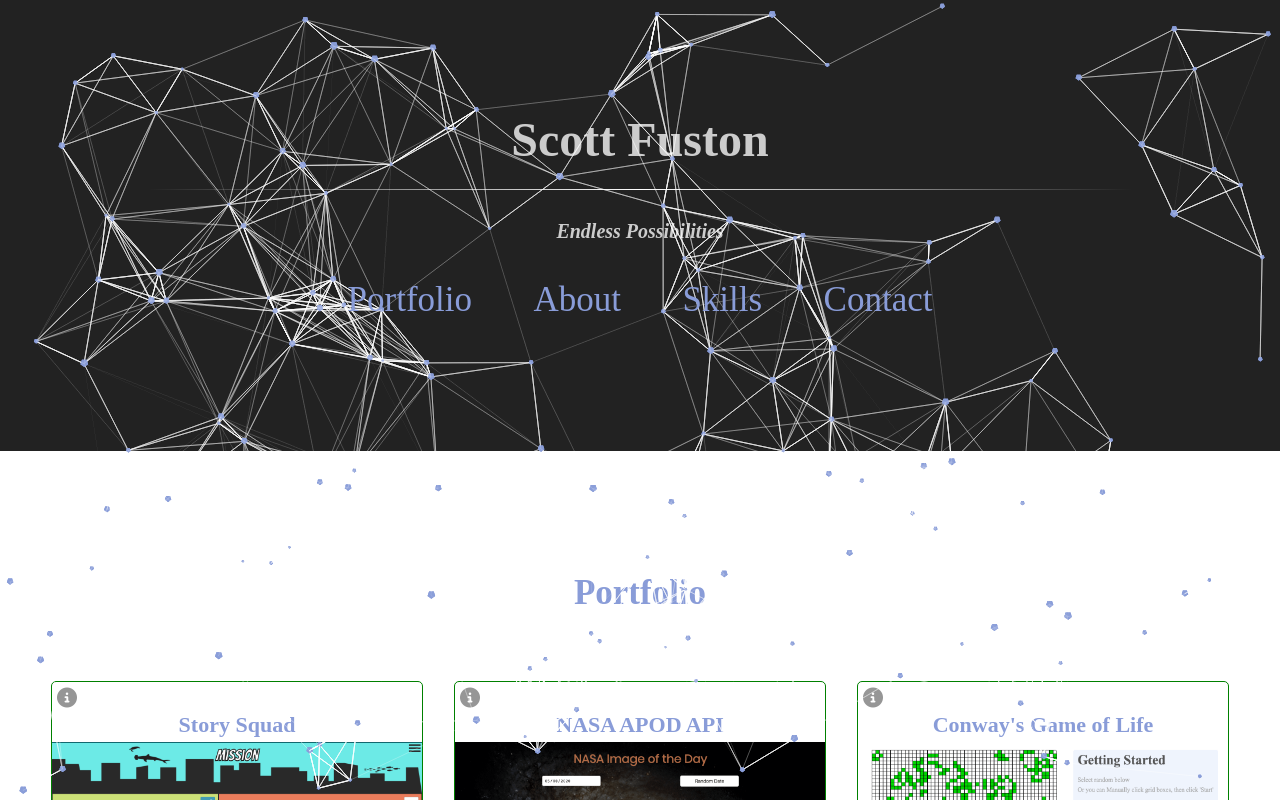
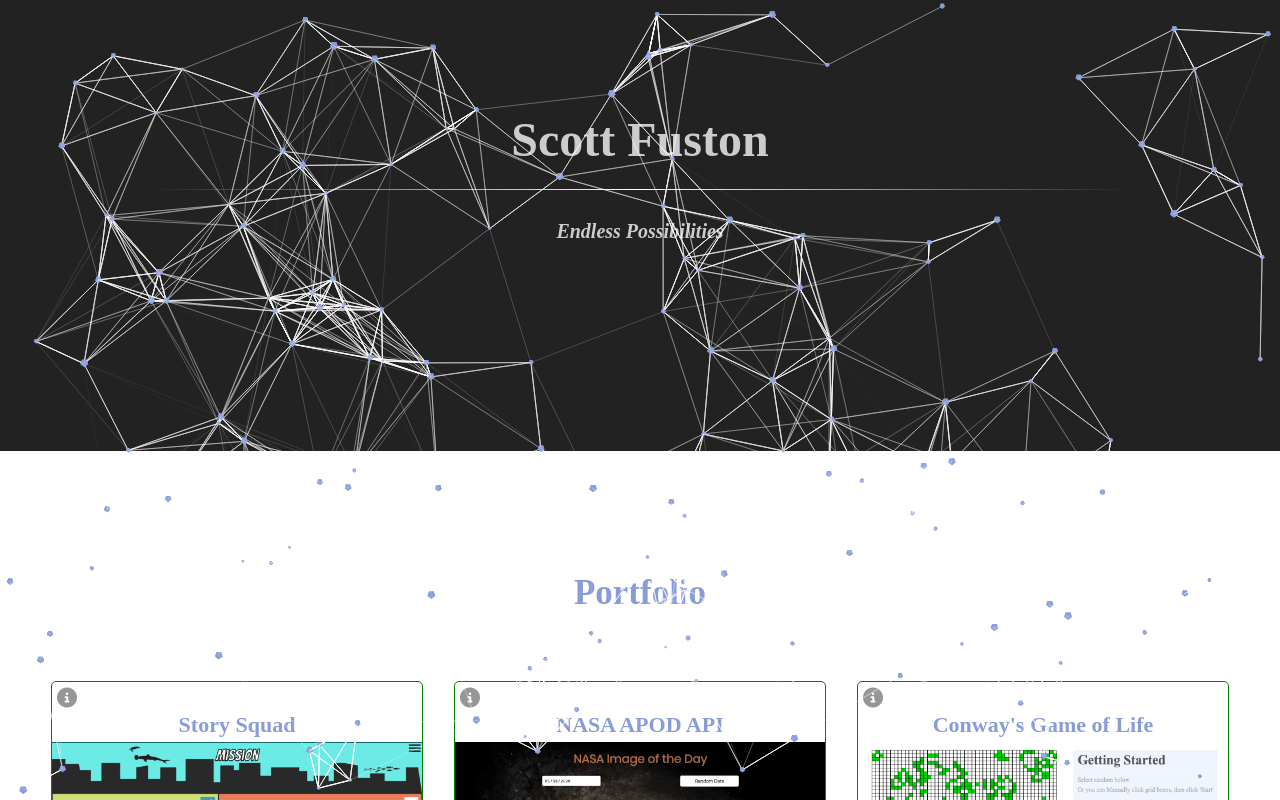
Before and after one commit to fuston05/scott-fuston-portfolio, a React (Create React App) app: page / in a window 1280 px wide. Shown: the top 800 px of the page. Built offline with nearby package versions, Linux system fonts and the light colour scheme.

Commit message:
adds css animation to navigation desktop view

```diff
--- a/src/sass/NavMain.scss
+++ b/src/sass/NavMain.scss
@@ -11,11 +11,28 @@
     padding: 0 2%;
   }
 
+  @keyframes moveRight{
+    from {margin-right: 200vw;}
+    to {margin-right: 0;}
+  }
+
+  @keyframes marginRight{
+    from {margin-right: 0;}
+    to {margin-right: 5%;}
+  }
+
   nav {
     z-index: 2;
     width: 100%;
     text-align: center;
     @include dFlex(row, center, center);
+    animation-name: moveRight;
+    animation-duration: 2s;
+    animation-timing-function: ease;
+
+    @include media('600px'){
+      animation: none !important;
+    }
 
     @include media('400px'){
       width: 80%;
@@ -31,10 +48,17 @@
       }
 
       li {
+        animation-name: marginRight;
+        animation-duration: 2s;
         margin-right: 5%;
         @include dFlex(row, space-evenly, center);
 
+        @include media('600px'){
+          animation: none !important;
+        }
+
         &:last-child {
+          animation: none;
           margin-right: 0;
         }
 
```
